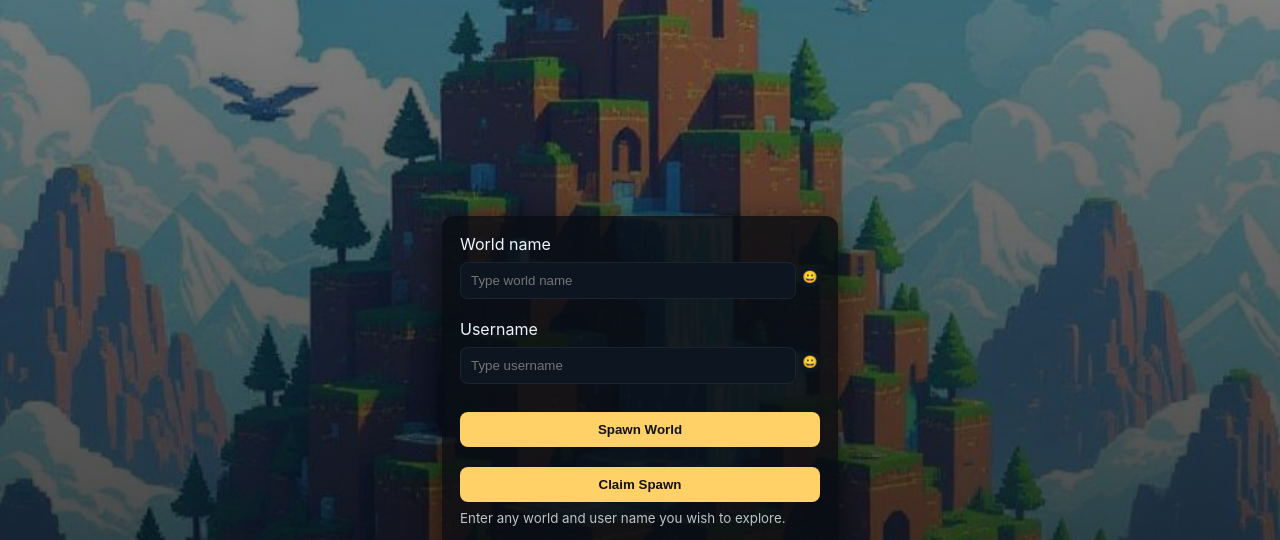
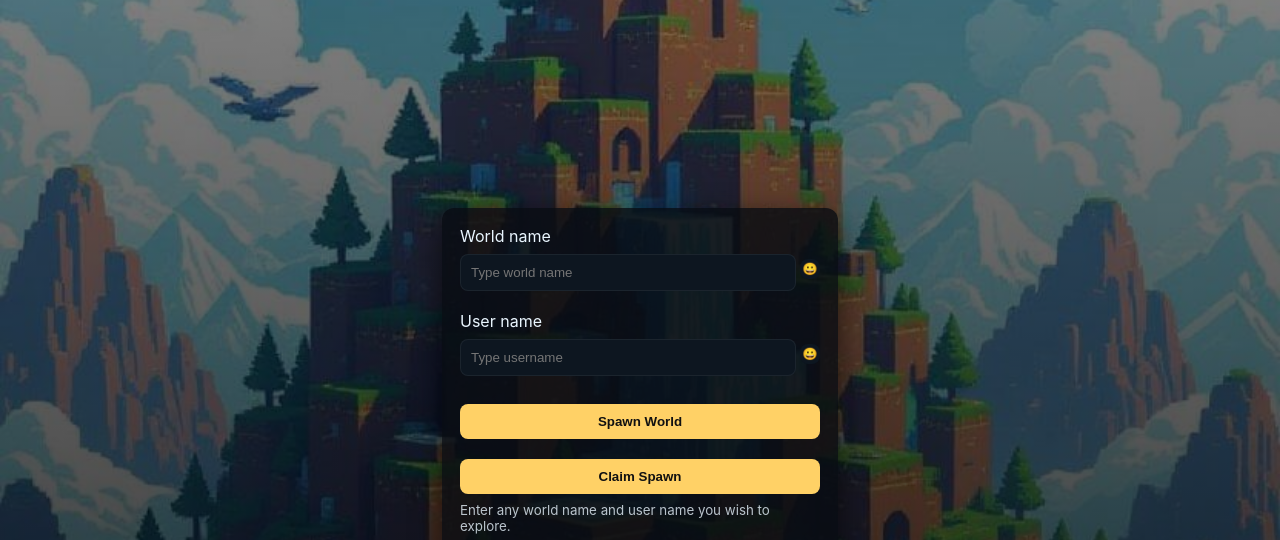
Before and after one commit to embiimob/SupGalaxy, a plain HTML site: page index.html in a window 1280 px wide. Shown: the top 540 px of the page. Drawn offline with Linux system fonts and the light colour scheme; no server answers.

Commit message:
Update index.html

```diff
--- a/index.html
+++ b/index.html
@@ -34,7 +34,7 @@
                 <button id="emojiBtn" class="emojiBtn">😀</button>
                 <div id="worldSuggestions" class="autocomplete-suggestions" style="display:none;"></div>
             </div><br>
-            <label>Username</label>
+            <label>User name</label>
             <div class="inputContainer autocomplete">
                 <input id="userInput" placeholder="Type username" autocomplete="off" />
                 <button id="emojiBtnUser" class="emojiBtn">😀</button>
@@ -42,7 +42,7 @@
             </div><br>
             <button id="startBtn">Spawn World</button>
             <button id="newUserJoinScriptBtn" style="margin-top: 20px;">Claim Spawn</button>
-            <small style="display:block;margin-top:8px;opacity:0.78;">Enter any world and user name you wish to explore.</small>
+            <small style="display:block;margin-top:8px;opacity:0.78;">Enter any world name and user name you wish to explore.</small>
             <div style="text-align: center; margin-top: 20px;">
                 <a href="https://github.com/embiimob/SupGalaxy" target="_blank" title="Contribute on GitHub">
                     <img src="https://brand.github.com/_next/static/media/logo-04.9a1517f0.png" alt="GitHub" style="height: 32px; filter: invert(1);">
```
